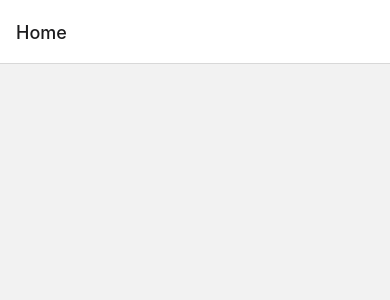
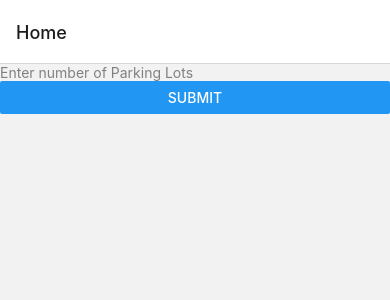
Before and after one commit to nibaji-cognitiveclouds/parkingLot-Builder, a React Native app: screen /Home in a window 390 px wide. Shown: the top 300 px of the page. Built offline with nearby package versions, Linux system fonts and the light colour scheme.

Commit message:
setup home

```diff
--- a/src/screens/Home.tsx
+++ b/src/screens/Home.tsx
@@ -1,10 +1,30 @@
 /** @format */
 
-import { FC } from "react";
-import { SafeAreaView } from "react-native";
+import { useNavigation } from "@react-navigation/native";
+import React, { FC, useState } from "react";
+import { Button, SafeAreaView, TextInput } from "react-native";
 
 const Home: FC = () => {
-	return <SafeAreaView testID="home"></SafeAreaView>;
+	const [lots, setLots] = useState<number>(0);
+
+	const navigation = useNavigation();
+
+	return (
+		<SafeAreaView testID="home">
+			<TextInput
+				placeholder="Enter number of Parking Lots"
+				placeholderTextColor={"grey"}
+				keyboardType="numeric"
+				onChangeText={(text) => setLots(Number(text))}
+			/>
+			<Button
+				title="Submit"
+				onPress={() => {
+					navigation.navigate("Lots", { lots: lots });
+				}}
+			/>
+		</SafeAreaView>
+	);
 };
 
 export default Home;
```
